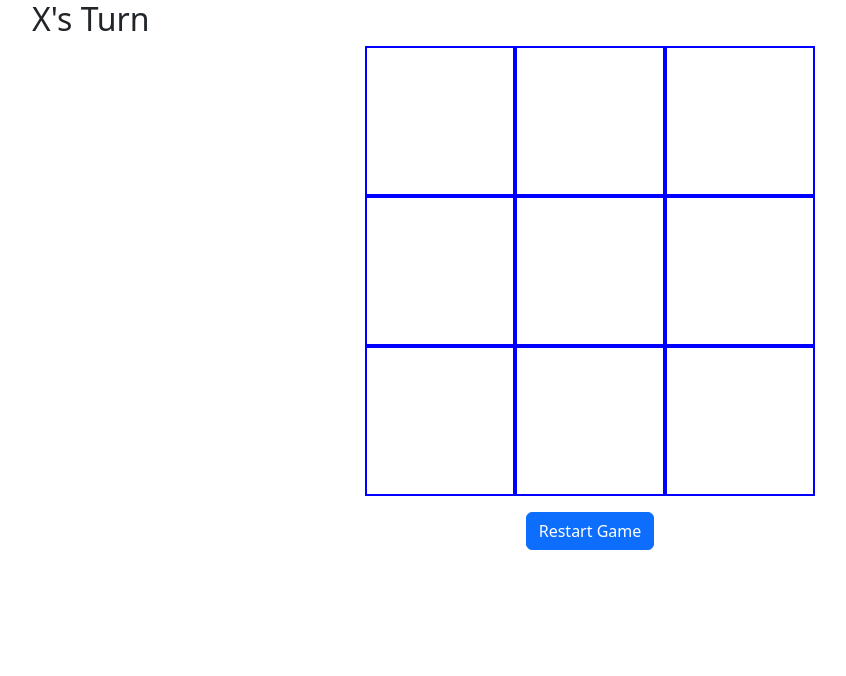
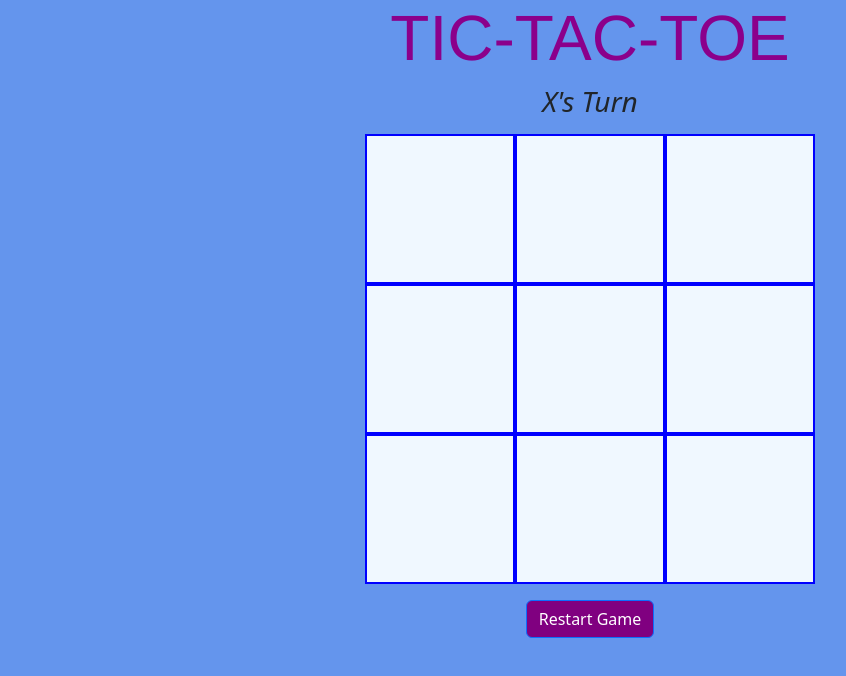
Before and after one commit to MistySK/FE-Week-11-Assignment-Tic-Tac-Toe, a plain HTML site: page index.html in a window 1280 px wide. Both pictures are taken after a click on the button "Restart Game". Shown: the whole page, without its empty margins (50-896 px from the left). Drawn offline with nearby package versions, Linux system fonts and the light colour scheme.

Commit message:
final commit

```diff
--- a/index.html
+++ b/index.html
@@ -14,10 +14,11 @@
         rel="stylesheet" href="styles.css">
     <script src="./script.js"></script>
 </head>
-<body>
+<body class="bg" style="background-color: cornflowerblue;">
 
 <div class="container">
-    <h2 id="turnIndicator">X's Turn</h2>
+    <h2 class="title-text text-center display-3">TIC-TAC-TOE</h2>
+    <h3 id="turnIndicator">X's Turn</h3>
     <div id="ticTacToeGrid">
         <div class="grid-cell"></div>
         <div class="grid-cell"></div>
@@ -28,7 +29,7 @@
         <div class="grid-cell"></div>
         <div class="grid-cell"></div>
         <div class="grid-cell"></div>
-        <button id="resetButton" class="btn btn-primary mt-3">
+        <button id="resetButton" class="btn btn-primary mt-3" style="background-color: purple;">
             Restart Game
         </button>
     </div>
--- a/script.js
+++ b/script.js
@@ -1,8 +1,23 @@
-$(document).ready(()=>{
-    const currentPlayer = "X";
-    const moves = 0;
-    $("#ticTacToeGrid").click(() => {
-
+$(document).ready(function () {
+    let currentPlayer = "X";
+    let moves = 0;
+    $('#resetButton').click(function () {
+        restartGame();
+    })
+    $("#ticTacToeGrid .grid-cell").click(function () {
+        if ($(this).text() === "" && !gameOver()) {
+            $(this).text(currentPlayer);
+            moves++;
+            if (checkWinner(currentPlayer)) {
+                showAlert(currentPlayer + " " + "Wins! You Rock!");
+                return;
+            } else if (moves === 9) {
+                showAlert("You are both losers!");
+                return;
+            }
+        currentPlayer = currentPlayer === 'X' ? 'O' : 'X';
+        $("#turnIndicator").text(currentPlayer + "'s Turn"); }
+    });
     });
     function checkWinner(player){
         const winPatterns = [
@@ -19,17 +34,21 @@ $(document).ready(()=>{
         ]
         return winPatterns.some((pattern) => {
             return pattern.every((index) => {
-                return $('#ticTacToeGrid .grid-cell').eq(index).txt() === player;
+                return $('#ticTacToeGrid .grid-cell').eq(index).text() === player;
             })
-
         })
+    }
     function restartGame() {
-
+        $("#ticTacToeGrid .grid-cell").text("");
+        currentPlayer = "X";
+        $('#turnIndicator').text("X's Turn");
+        moves = 0;
+        $('.alert').remove();
     }
-    function showAlert() {
-
+    function showAlert(message) {
+        const alertHTML = `<div class="alert alert-success" role="alert"> ${message}</div>`;
+        $('.container').prepend(alertHTML);
     }
     function gameOver() {
-
+        return $('.alert').length > 0;
     }
-})
--- a/styles.css
+++ b/styles.css
@@ -2,8 +2,10 @@
     display: flex;
     flex-wrap: wrap;
     max-width: 450px;
+    max-height: 450px;
     margin: auto;
     justify-content: center;
+    background-color: aliceblue;
 }
 
 .grid-cell {
@@ -13,5 +15,19 @@
     display: flex;
     justify-content: center;
     align-items: center;
-    font-size: 25px;
+    font-size: 40px;
+    color:darkmagenta;
+    font-weight: bold;
 }
+
+.title-text {
+    color:darkmagenta;
+    font-family: 'Franklin Gothic Medium', 'Arial Narrow', Arial, sans-serif;
+}
+
+#turnIndicator {
+    text-align: center;
+    margin-top: 0;
+    margin-bottom: 1rem;
+    font-style: italic;
+}
```
